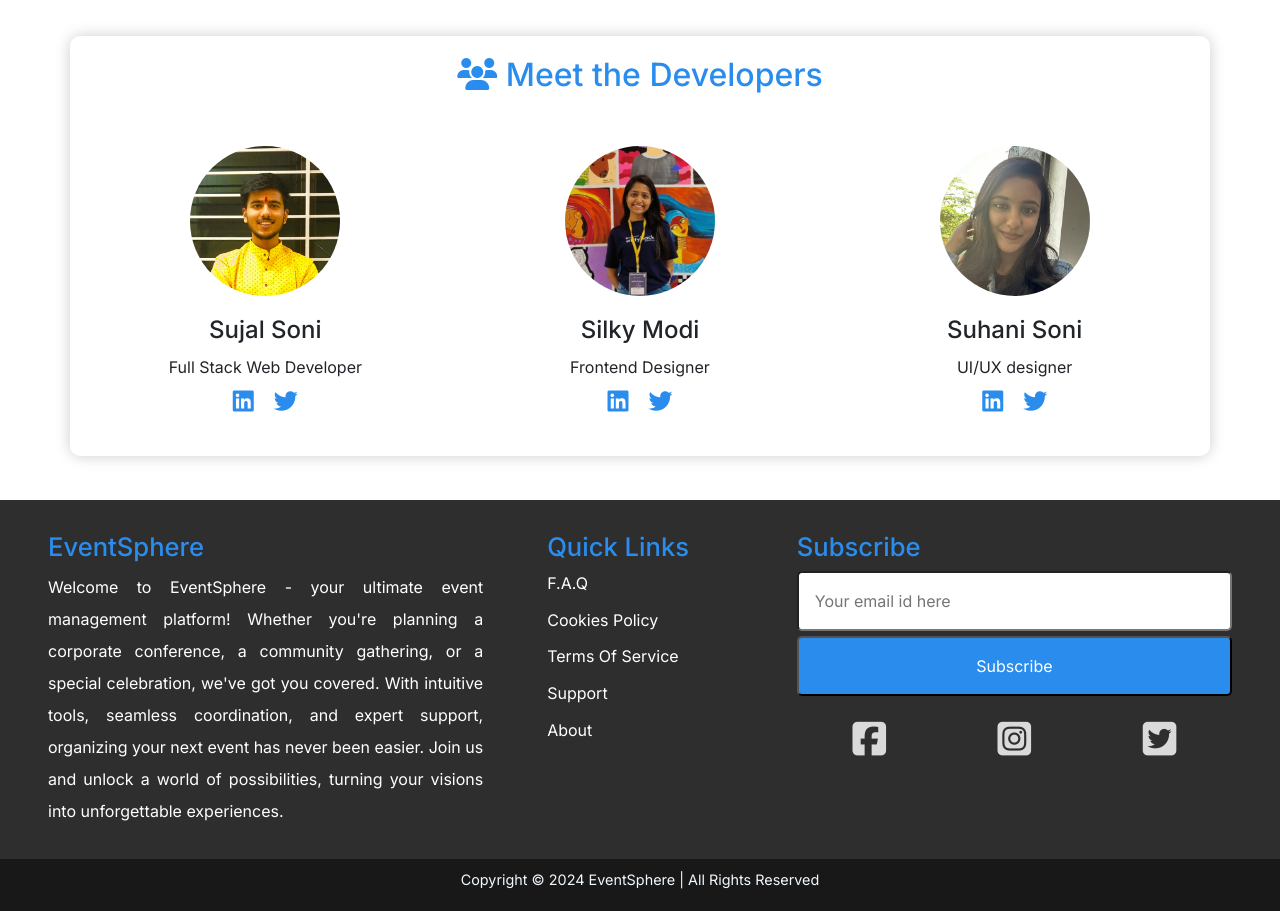
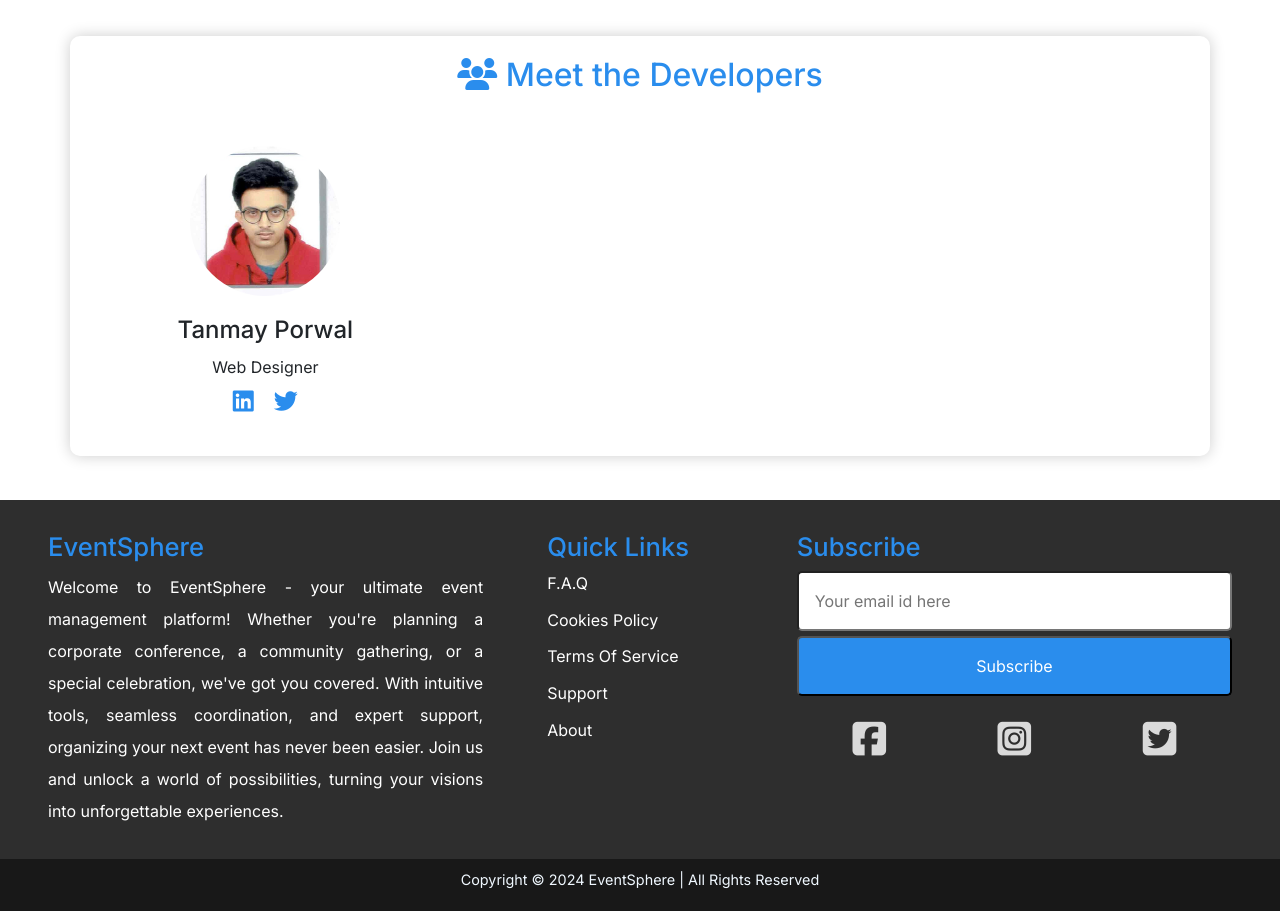
Before and after one commit to Sujal-2820/Event-Management-Platform, a Next.js app in the folder event/: page / in a window 1280 px wide. Shown: the part 840-1751 px from the top of the page. Built offline with nearby package versions, Linux system fonts and the light colour scheme.

Commit message:
Update makers.js

```diff
--- a/event/src/app/components/Makers/makers.js
+++ b/event/src/app/components/Makers/makers.js
@@ -8,27 +8,27 @@
 function NewLayout() {
   // Developers data
     const developers = [
+      // {
+      //   name: 'Sujal Soni',
+      //   description: 'Full Stack Web Developer',
+      //   image: '/static/images/Sujal-Soni1.jpg',
+      //   linkedin: 'https://www.linkedin.com/in/sujal-soni/',
+      //   twitter: 'https://x.com/SujalSoni123',
+      // },
       {
-        name: 'Sujal Soni',
-        description: 'Full Stack Web Developer',
-        image: '/static/images/Sujal-Soni1.jpg',
-        linkedin: 'https://www.linkedin.com/in/sujal-soni/',
-        twitter: 'https://x.com/SujalSoni123',
-      },
-      {
-        name: 'Silky Modi',
-        description: 'Frontend Designer',
-        image: '/static/images/Silky.jpg',
+        name: 'Tanmay Porwal',
+        description: 'Web Designer',
+        image: '/static/images/tanmay.jpg',
         linkedin: 'https://www.linkedin.com/',
         twitter: 'https://x.com/',
-      },
-      {
-        name: 'Suhani Soni',
-        description: 'UI/UX designer',
-        image: '/static/images/Suhani.jpeg',
-        linkedin: 'https://www.linkedin.com/',
-        twitter: 'https://x.com/',
-      },
+      }
+      // {
+      //   name: 'Suhani Soni',
+      //   description: 'UI/UX designer',
+      //   image: '/static/images/Suhani.jpeg',
+      //   linkedin: 'https://www.linkedin.com/',
+      //   twitter: 'https://x.com/',
+      // },
     ];
 
   return (
```
